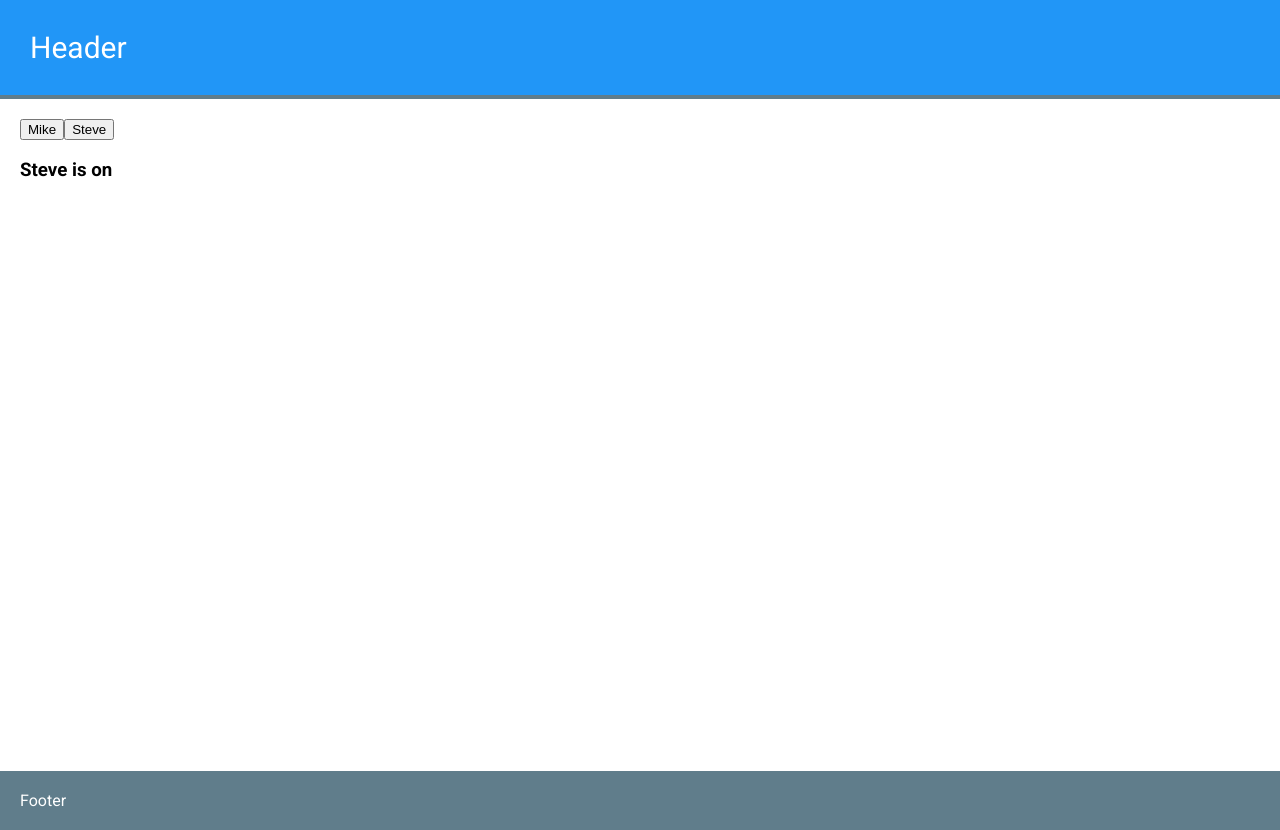
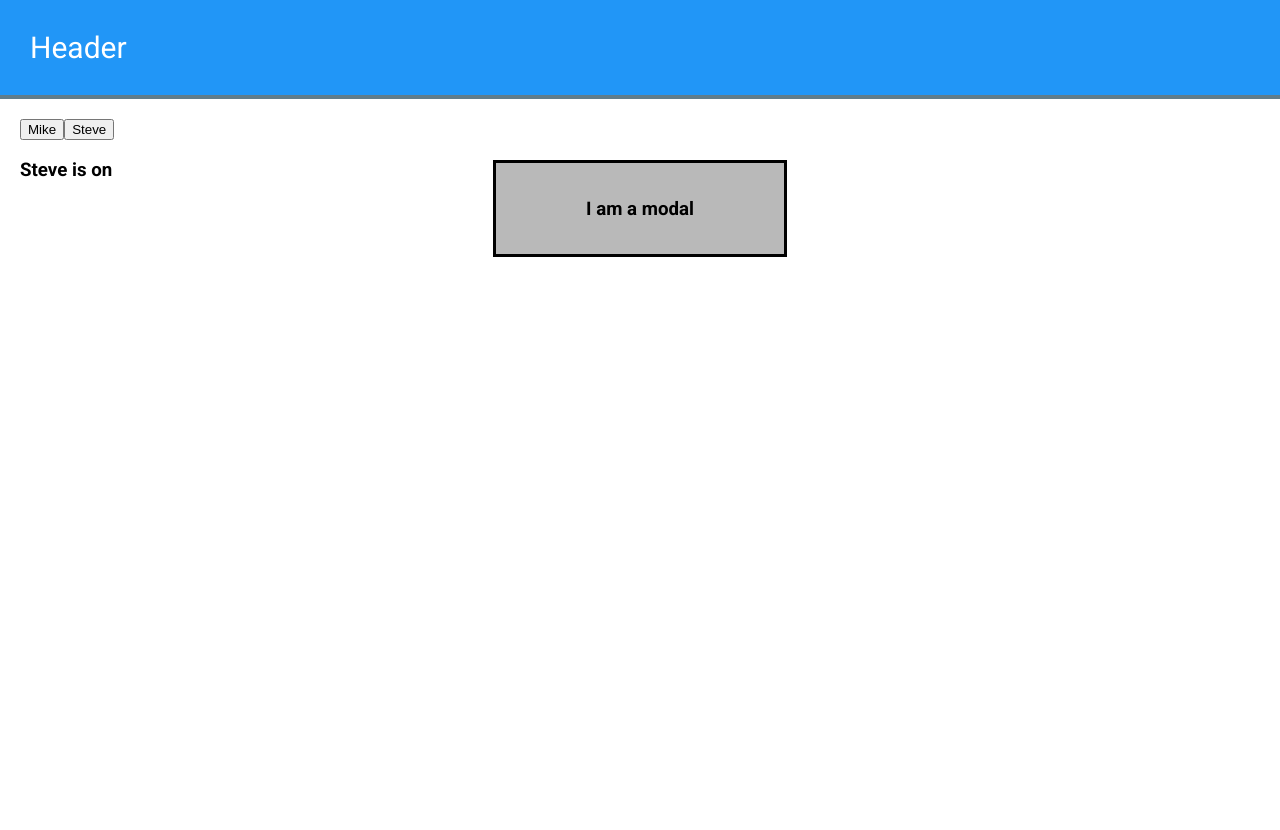
Before and after one commit to MaryKilduff68/VueProject2, a Vue app: page / in a window 1280 px wide. Both pictures are taken after a click on the button "Steve". After the commit the page ends 800 px from the top, so only its background shows below. Built offline with nearby package versions, Linux system fonts and the light colour scheme.

Commit message:
learn teleport

```diff
--- a/src/App.vue
+++ b/src/App.vue
@@ -12,7 +12,7 @@
       <!-- keepalive-->
               <!-- dynamic component   -->
 
-      <keep-alive include="mike">
+      <keep-alive include="mike,steve">
          <component :is="activeComp"></component>
         </keep-alive>
 
@@ -45,7 +45,7 @@
       <hr/> -->
       <!-- <button @click="updateCar"> Update Car</button> -->
     </div>
-    <Footer />
+    <!-- <Footer /> -->
   </div>
 </template>
 
--- a/src/components/players/steve.vue
+++ b/src/components/players/steve.vue
@@ -1,12 +1,16 @@
 <template>
-    <h3> Steve is on </h3>
+    <h3>Steve is on</h3>
+
+        <Teleport to="body">
+            <Modal/>
+          </Teleport>
 </template>
 
 <script setup>
-    import {onUnmounted} from 'vue'
+    import Modal from '@/components/utils/modal.vue'
+    import { onUnmounted } from 'vue';
 
-
-    onUnmounted(() => {
-        console.log('Steve was unmounted')
+    onUnmounted(()=>{
+        console.log('Steve unmounted')
     })
 </script>
--- /dev/null
+++ b/src/components/utils/modal.vue
@@ -0,0 +1,16 @@
+<template>
+    <dialog open>
+        <h3>I am a modal</h3>
+    </dialog>
+</template>
+
+<style scoped>
+    dialog {
+        position: fixed;
+        top:20vh;
+        left: 0%;
+        width:20%;
+        background-color: #b9b9b9;
+        text-align: center;
+    }
+</style>
```
